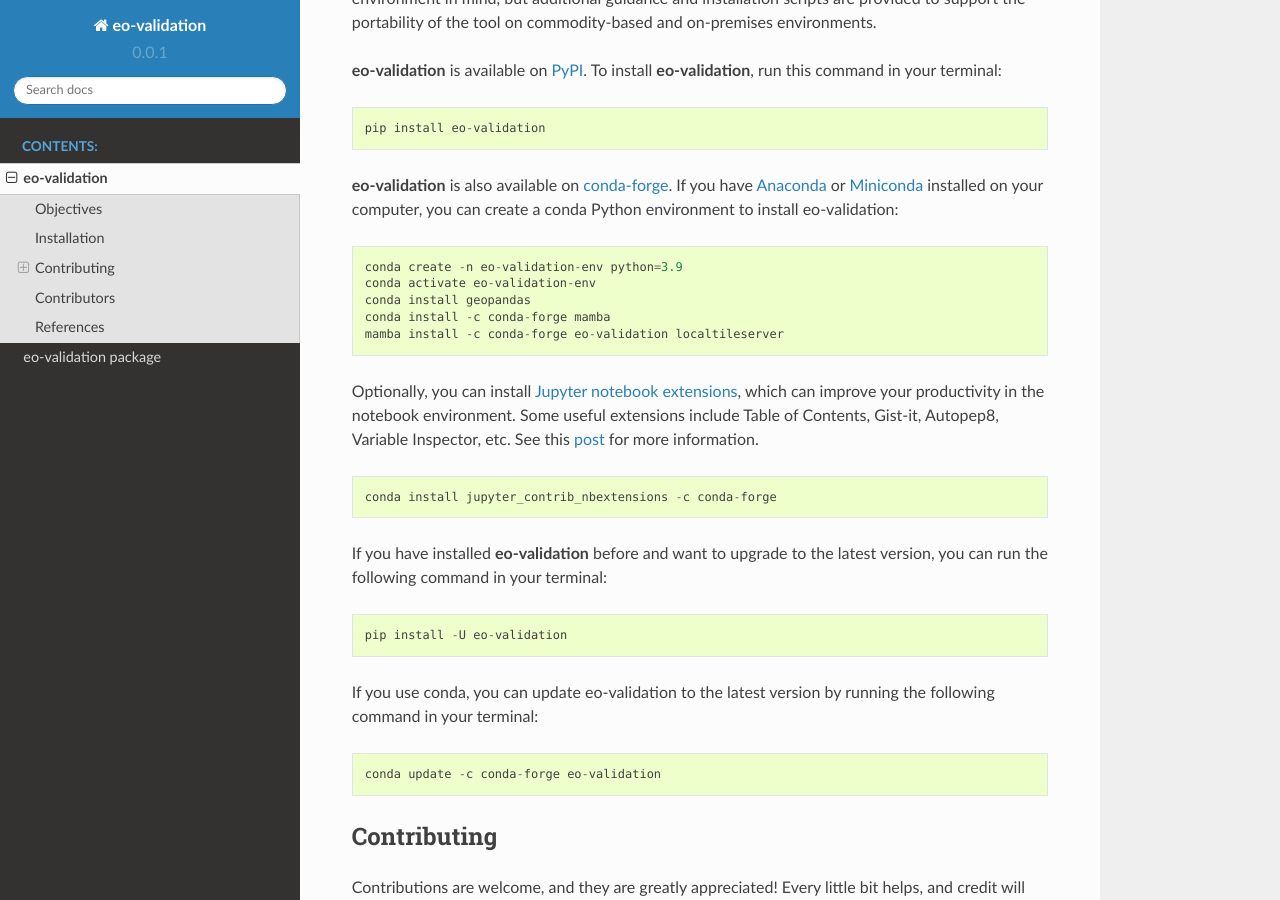
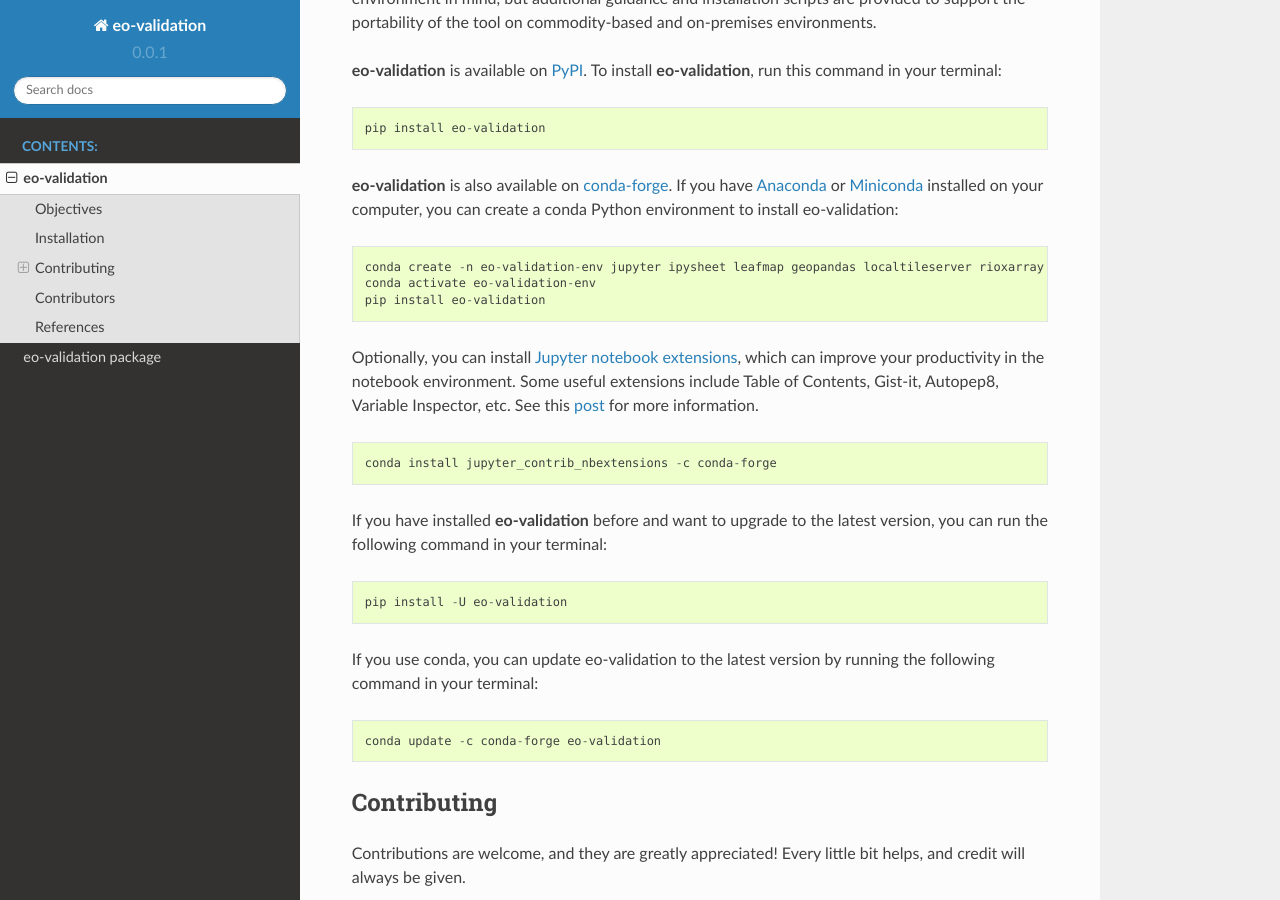
Before and after one commit to nasa-nccs-hpda/eo-validation, a Sphinx documentation site: the page built from docs/readme.rst, in a window 1280 px wide and 900 px high, scrolled down 881 px. Built offline with Sphinx 7.4.7 and the Read the Docs theme 2.0.0, drawn with Linux system fonts in a browser that asks for light colours.

Commit message:
Documenting class

```diff
--- a/README.rst
+++ b/README.rst
@@ -50,11 +50,9 @@ installed on your computer, you can create a conda Python environment to install
 
 .. code:: python
 
-  conda create -n eo-validation-env python=3.9
+  conda create -n eo-validation-env jupyter ipysheet leafmap geopandas localtileserver rioxarray --channel anaconda --channel conda-forge
   conda activate eo-validation-env
-  conda install geopandas
-  conda install -c conda-forge mamba
-  mamba install -c conda-forge eo-validation localtileserver
+  pip install eo-validation
 
 Optionally, you can install `Jupyter notebook extensions <https://github.com/ipython-contrib/jupyter_contrib_nbextensions>`__,
 which can improve your productivity in the notebook environment. Some useful extensions include Table of Contents, Gist-it,
--- a/docs/conf.py
+++ b/docs/conf.py
@@ -32,7 +32,10 @@ extensions = [
     "sphinx_click.ext",
     "sphinx.ext.githubpages",
     "nbsphinx",
+    "autodocsumm"
 ]
+
+autodoc_default_options = {"autosummary": True}
 
 intersphinx_mapping = {
     "pyproj": ("https://pyproj4.github.io/pyproj/stable/", None),
--- a/docs/eo_validation.rst
+++ b/docs/eo_validation.rst
@@ -14,7 +14,6 @@ Install with pip
 Creating a new environment in your local system
 ::
     conda create -n validation-notebook jupyter ipysheet leafmap geopandas localtileserver rioxarray --channel anaconda --channel conda-forge
-    jupyter notebook
 
 API
 ----
--- a/docs/index.rst
+++ b/docs/index.rst
@@ -7,7 +7,7 @@ Welcome to eo-validation's documentation!
 =========================================
 
 .. toctree::
-   :maxdepth: 2
+   :maxdepth: 4
    :caption: Contents:
 
    readme
```
